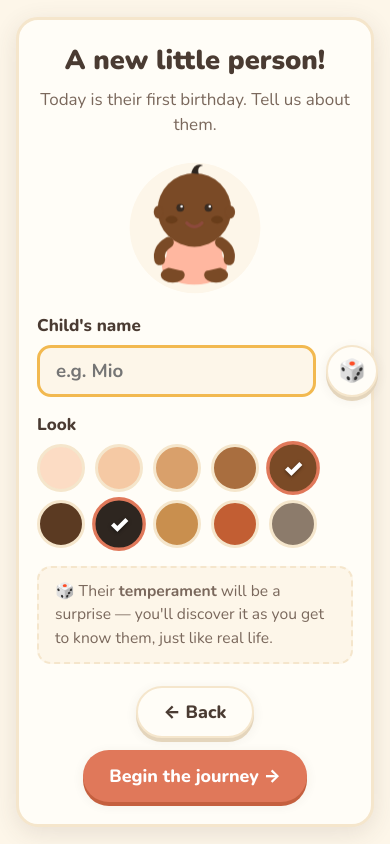
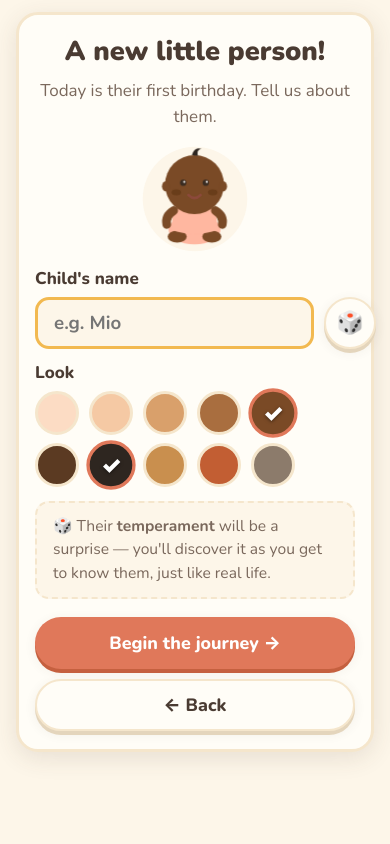
Before and after one commit to lionellau/baby-time, a plain HTML site: page index.html in a window 390 px wide. Both pictures are taken after a click on the button "🌱 New Journey". Drawn offline with nearby package versions, Linux system fonts and the light colour scheme.

Commit message:
Fix mobile setup actions

```diff
--- a/css/style.css
+++ b/css/style.css
@@ -257,6 +257,17 @@ kbd {
 }
 
 /* ════════ SETUP ════════ */
+.screen-setup {
+  overflow-y: auto;
+  overflow-x: hidden;
+  -webkit-overflow-scrolling: touch;
+  padding-bottom: calc(24px + env(safe-area-inset-bottom));
+}
+
+.screen-setup .panel {
+  margin: auto 0;
+}
+
 .setup-baby-preview { width: 140px; height: 140px; margin: 0 auto 14px; }
 .setup-baby-preview svg { width: 100%; height: 100%; }
 .field-label { display: block; font-weight: 800; margin: 16px 0 8px; }
@@ -953,6 +964,26 @@ html.reduce-motion *, html.reduce-motion *::before, html.reduce-motion *::after
   .scenario-card, .feedback-card, .minigame-card { padding: 16px; }
   .stage { min-height: 200px; }
   .btn-big { width: 100%; }
+  .screen-setup {
+    justify-content: flex-start;
+    padding-top: calc(12px + env(safe-area-inset-top));
+    padding-bottom: calc(112px + env(safe-area-inset-bottom));
+  }
+  .screen-setup .panel {
+    margin: 0;
+  }
+  .screen-setup .panel-actions {
+    flex-direction: column;
+    align-items: stretch;
+    gap: 10px;
+    margin-top: 18px;
+  }
+  .screen-setup .panel-actions .btn {
+    width: 100%;
+  }
+  #btn-setup-go {
+    order: -1;
+  }
 }
 @media (max-width: 480px) {
   .action-row { gap: 7px; }
@@ -960,6 +991,12 @@ html.reduce-motion *, html.reduce-motion *::before, html.reduce-motion *::after
   .action-icon { font-size: 1.7rem; }
   .action-label { font-size: 0.84rem; }
   .action-sub { display: none; }
+  .screen-setup .panel { padding: 18px 16px; }
+  .screen-setup .panel-sub { margin-bottom: 14px; }
+  .setup-baby-preview { width: 112px; height: 112px; margin-bottom: 10px; }
+  .field-label { margin: 12px 0 7px; }
+  .swatch { width: 44px; height: 44px; }
+  .setup-note { margin-top: 14px; }
 }
 @media (max-height: 700px) {
   .title-baby { width: 120px; height: 120px; }
```
